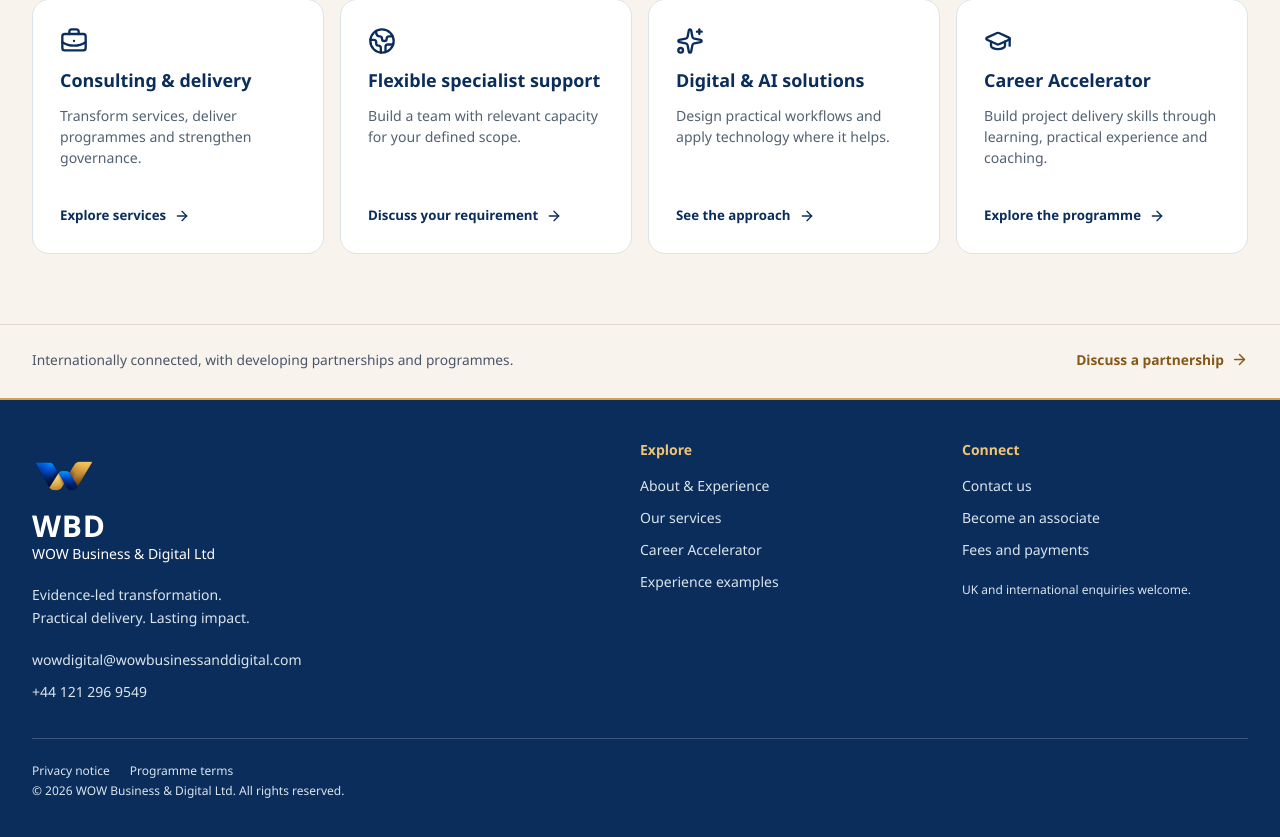
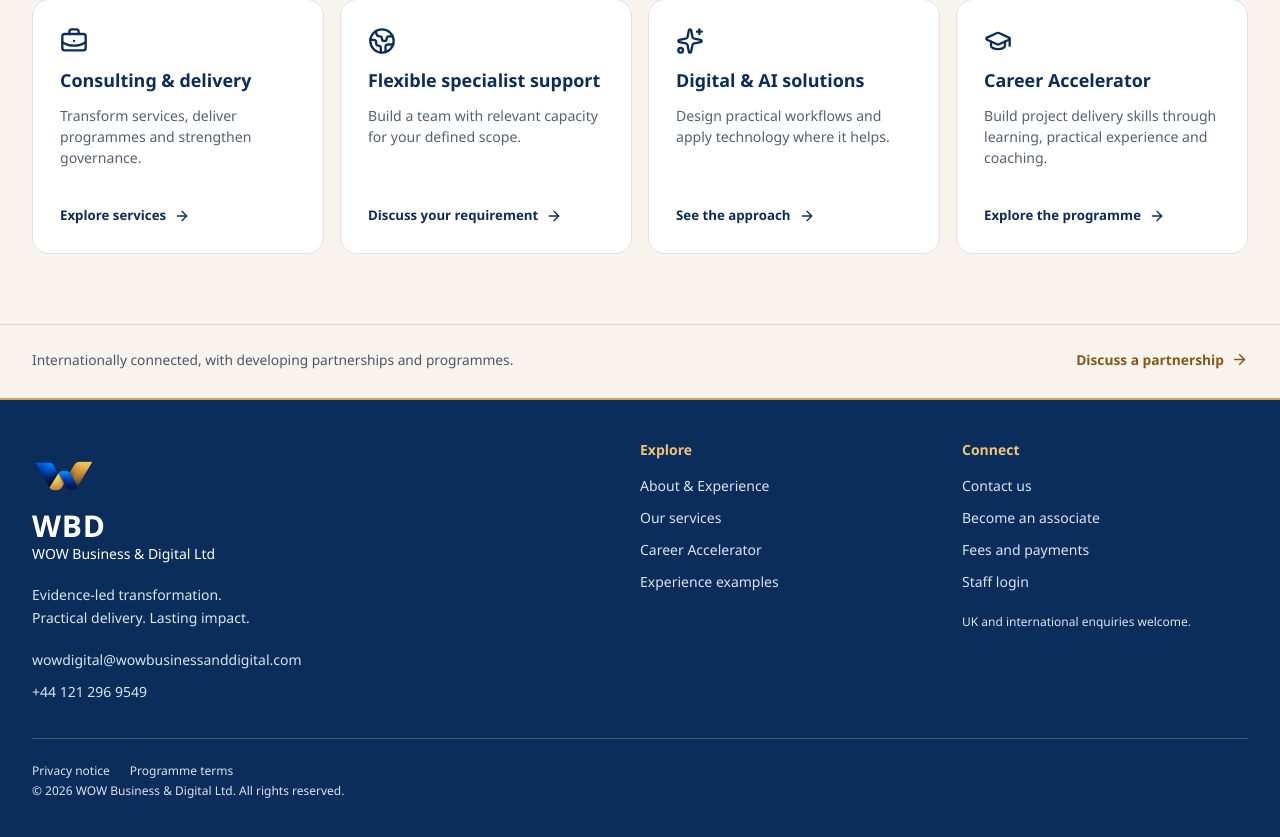
Before and after one commit to CptnMugo/WOW-Business-and-Digital, a React (Vite) app: page / in a window 1280 px wide. Shown: the part 2576-3413 px from the top of the page. Built offline with nearby package versions, Linux system fonts and the light colour scheme; a web font is replaced by a local one.

Commit message:
Add staff login link to website footer

```diff
--- a/src/components/Footer.tsx
+++ b/src/components/Footer.tsx
@@ -42,6 +42,7 @@ export const Footer: React.FC<FooterProps> = ({ setActiveTab }) => {
             <ul className="text-sm text-[#dbe4ec] space-y-1">{links([
               ['contact', 'Contact us'], ['associates', 'Become an associate'],
               ['payments', 'Fees and payments'],
+              ['manage-applications', 'Staff login'],
             ])}</ul>
             <p className="text-xs text-[#dbe4ec] mt-4 leading-relaxed max-w-xs">UK and international enquiries welcome.</p>
           </nav>
```
